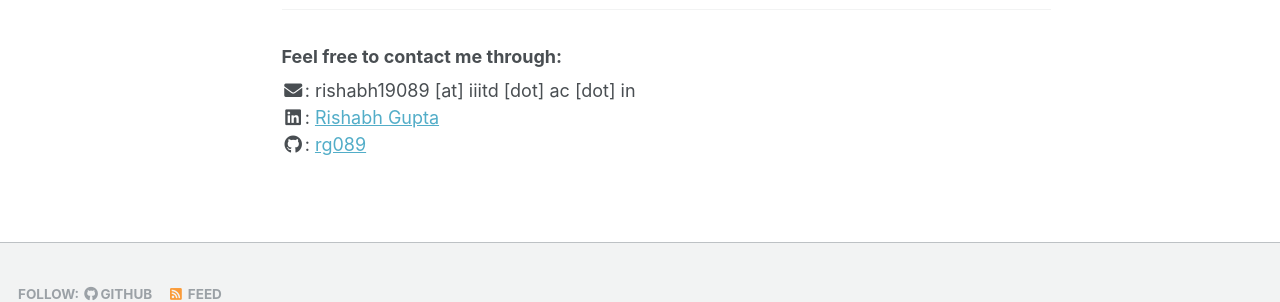
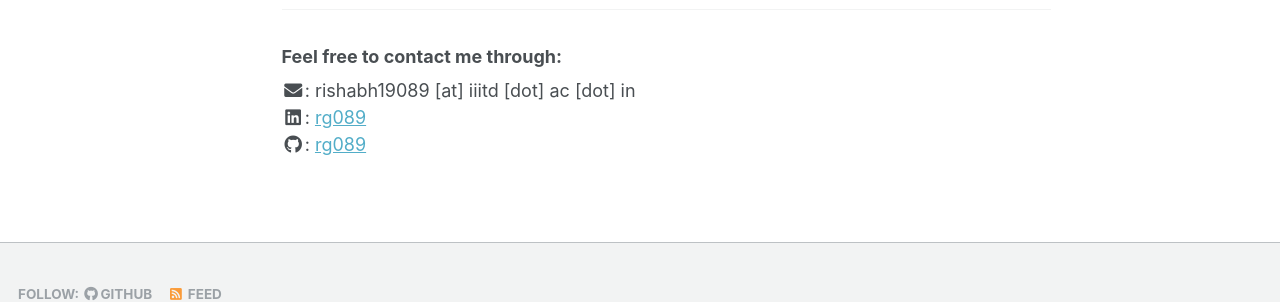
Before and after one commit to rg089/rg089.github.io, a Jekyll site: the page built from _pages/about.md, in a window 1280 px wide and 1353 px high. Shown: the part 983-1285 px from the top of the window. Built offline with Jekyll 4.4.1, drawn with Linux system fonts in a browser that asks for light colours.

Commit message:
updated linkedin

```diff
--- a/_pages/about.md
+++ b/_pages/about.md
@@ -38,5 +38,5 @@ If you so desire, you can check out my [vitæ](/cv), [projects](/projects), [pub
 
 ### Feel free to contact me through: <br>
 <i class="fas fa-fw fa-envelope" aria-hidden="true"></i>: rishabh19089 [at] iiitd [dot] ac [dot] in<br>
-<i class="fab fa-fw fa-linkedin" aria-hidden="true"></i>: [Rishabh Gupta](https://www.linkedin.com/in/rishabh-gupta-141755203/){:target="_blank"}<br>
+<i class="fab fa-fw fa-linkedin" aria-hidden="true"></i>: [rg089](https://www.linkedin.com/in/rg089){:target="_blank"}<br>
 <i class="fab fa-fw fa-github" aria-hidden="true"></i>: [rg089](https://www.github.com/rg089){:target="_blank"}<br>
```
